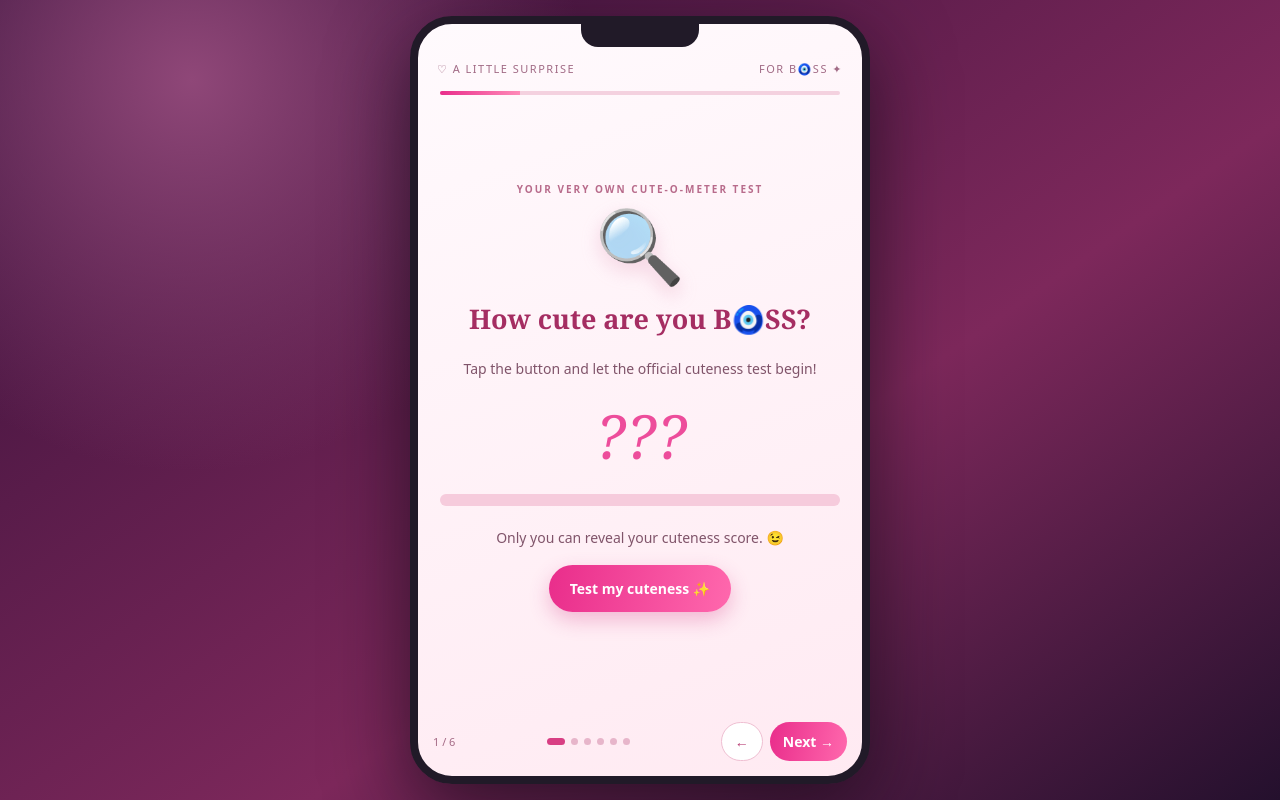
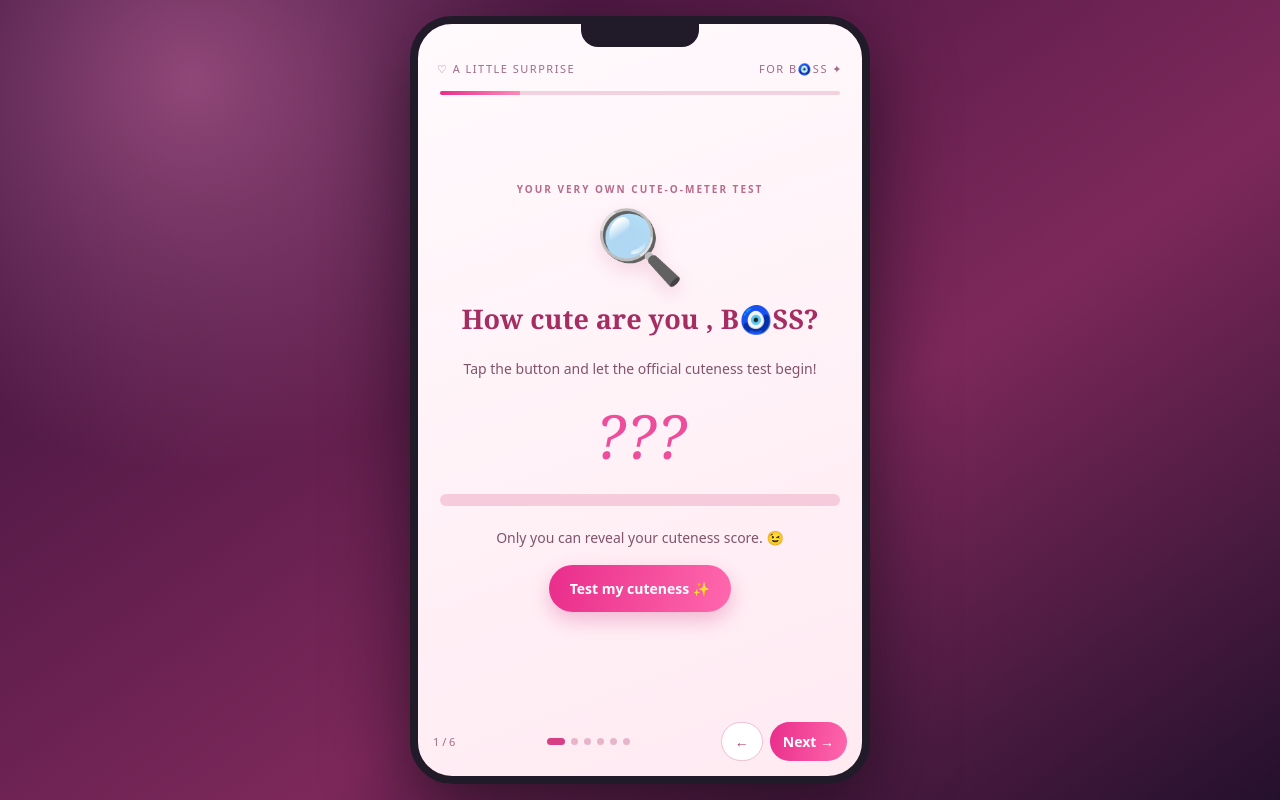
Before and after one commit to princzclashroyal-cpu/shikshit, a plain HTML site: page index.html in a window 1280 px wide. Drawn offline with Linux system fonts and the light colour scheme.

Commit message:
Update index.html

```diff
--- a/index.html
+++ b/index.html
@@ -48,7 +48,7 @@ p{font:14px/1.7 system-ui,sans-serif;color:#80546a;margin:8px 0}
  <section class="slide active">
   <div class="eyebrow">Your very own cute-o-meter test</div>
   <div class="big" id="testEmoji">🔍</div>
-  <h2 id="testTitle">How cute are you  B🧿SS? </h2>
+  <h2 id="testTitle">How cute are you ,  B🧿SS?</h2>
   <p id="testPrompt">Tap the button and let the official cuteness test begin!</p>
   <div class="percent" id="testScore">???</div>
   <div class="bar"><div class="fill" id="testFill" style="width:0%"></div></div>
```
